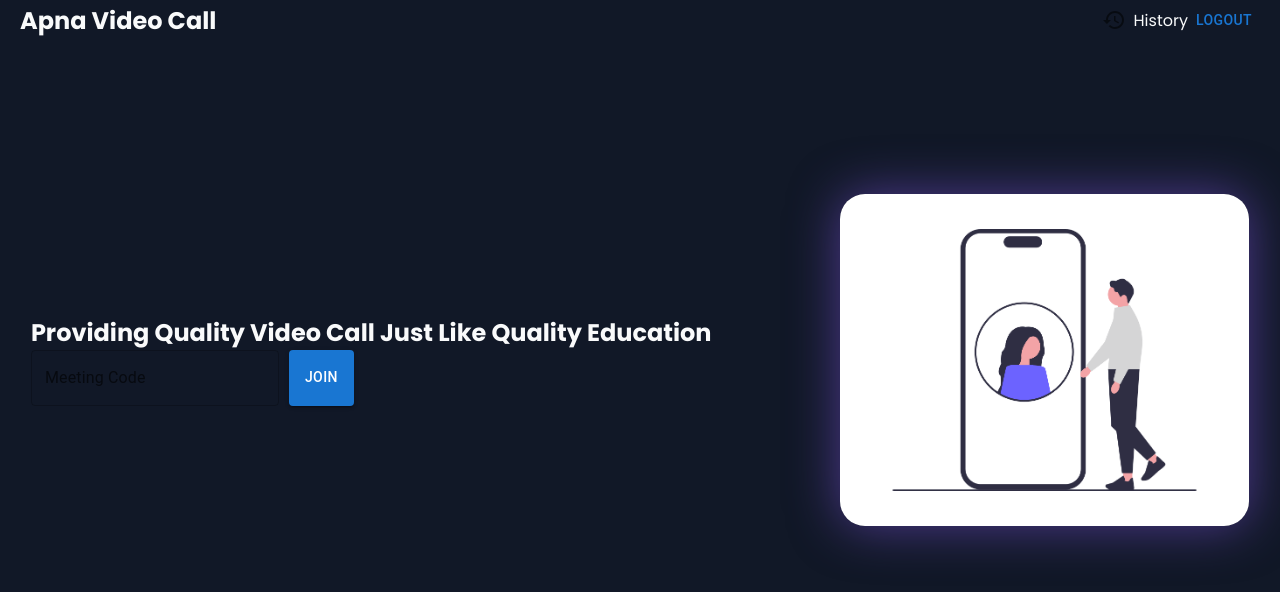
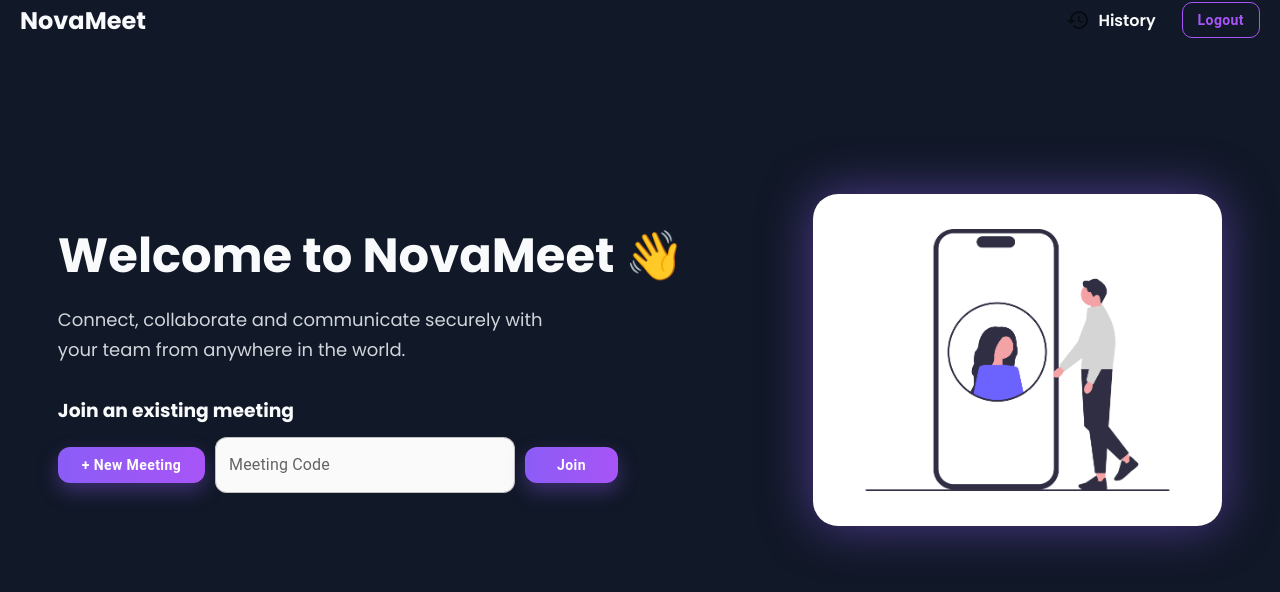
Before and after one commit to aditisomkuwar/NovaMeet, a React (Create React App) app in the folder frontend/: page /home in a window 1280 px wide. Shown: the top 592 px of the page. Built offline with nearby package versions, Linux system fonts and the light colour scheme; sample sign-in values are in the browser's storage.

Commit message:
Add New Meeting feature and improve dashboard UI

```diff
--- a/frontend/src/pages/home.jsx
+++ b/frontend/src/pages/home.jsx
@@ -19,6 +19,13 @@ function HomeComponent() {
         navigate(`/${meetingCode}`)
     }
 
+const handleCreateMeeting = async () => {
+    const code = Math.random().toString(36).substring(2, 10);
+
+    await addToUserHistory(code);
+    navigate(`/${code}`);
+};
+
     return (
         <>
 
@@ -26,7 +33,9 @@ function HomeComponent() {
 
                 <div style={{ display: "flex", alignItems: "center" }}>
 
-                    <h2>Apna Video Call</h2>
+                    <h2 style={{ color: "#F9FAFB", fontWeight: "700" }}>
+    NovaMeet
+</h2>
                 </div>
 
                 <div style={{ display: "flex", alignItems: "center" }}>
@@ -37,14 +46,37 @@ function HomeComponent() {
                     }>
                         <RestoreIcon />
                     </IconButton>
-                    <p>History</p>
+                  <p
+    style={{
+        color: "#F9FAFB",
+        fontWeight: "600",
+        marginRight: "10px",
+    }}
+>
+    History
+</p>
 
-                    <Button onClick={() => {
-                        localStorage.removeItem("token")
-                        navigate("/auth")
-                    }}>
-                        Logout
-                    </Button>
+                   <Button
+    onClick={() => {
+        localStorage.removeItem("token");
+        navigate("/auth");
+    }}
+    variant="outlined"
+    sx={{
+        ml: 2,
+        color: "#A855F7",
+        borderColor: "#A855F7",
+        borderRadius: "10px",
+        textTransform: "none",
+        fontWeight: "bold",
+        "&:hover": {
+            borderColor: "#9333EA",
+            backgroundColor: "rgba(168,85,247,0.08)",
+        }
+    }}
+>
+    Logout
+</Button>
                 </div>
 
 
@@ -54,14 +86,91 @@ function HomeComponent() {
             <div className="meetContainer">
                 <div className="leftPanel">
                     <div>
-                        <h2>Providing Quality Video Call Just Like Quality Education</h2>
+                       <h1
+    style={{
+        color: "#F9FAFB",
+        fontSize: "48px",
+        fontWeight: "700",
+        lineHeight: "1.2",
+        marginBottom: "20px",
+    }}
+>
+    Welcome to NovaMeet 👋
+</h1>
 
-                        <div style={{ display: 'flex', gap: "10px" }}>
+<p
+    style={{
+        color: "#D1D5DB",
+        fontSize: "18px",
+        maxWidth: "520px",
+        lineHeight: "1.7",
+        marginBottom: "30px",
+    }}
+>
+    Connect, collaborate and communicate securely with your team from anywhere in the world.
+</p>
 
-                            <TextField onChange={e => setMeetingCode(e.target.value)} id="outlined-basic" label="Meeting Code" variant="outlined" />
-                            <Button onClick={handleJoinVideoCall} variant='contained'>Join</Button>
+<h3
+    style={{
+        color: "#F9FAFB",
+        marginBottom: "12px",
+    }}
+>
+    Join an existing meeting
+</h3>
 
-                        </div>
+                       <div style={{ display: "flex", gap: "10px", alignItems: "center" }}>
+
+    <Button
+        onClick={handleCreateMeeting}
+        variant="contained"
+        sx={{
+            background: "linear-gradient(90deg, #8B5CF6, #A855F7)",
+            borderRadius: "12px",
+            px: 3,
+            textTransform: "none",
+            fontWeight: "bold",
+            boxShadow: "0 8px 20px rgba(139,92,246,0.35)",
+            "&:hover": {
+                background: "linear-gradient(90deg, #7C3AED, #9333EA)",
+            }
+        }}
+    >
+        + New Meeting
+    </Button>
+
+    <TextField
+        onChange={(e) => setMeetingCode(e.target.value)}
+        label="Meeting Code"
+        variant="outlined"
+        sx={{
+            width: "300px",
+            "& .MuiOutlinedInput-root": {
+                borderRadius: "12px",
+                backgroundColor: "#FAFAFA",
+            }
+        }}
+    />
+
+    <Button
+        onClick={handleJoinVideoCall}
+        variant="contained"
+        sx={{
+            px: 4,
+            borderRadius: "12px",
+            background: "linear-gradient(90deg, #8B5CF6, #A855F7)",
+            fontWeight: "bold",
+            textTransform: "none",
+            boxShadow: "0 8px 20px rgba(139,92,246,0.35)",
+            "&:hover": {
+                background: "linear-gradient(90deg, #7C3AED, #9333EA)",
+            }
+        }}
+    >
+        Join
+    </Button>
+
+</div>
                     </div>
                 </div>
                 <div className='rightPanel'>
```
